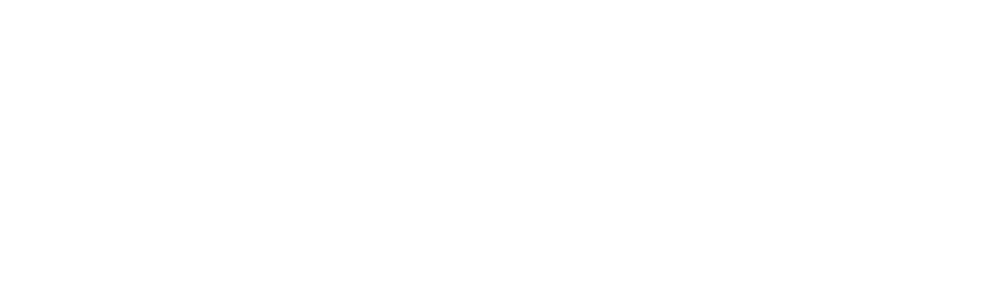
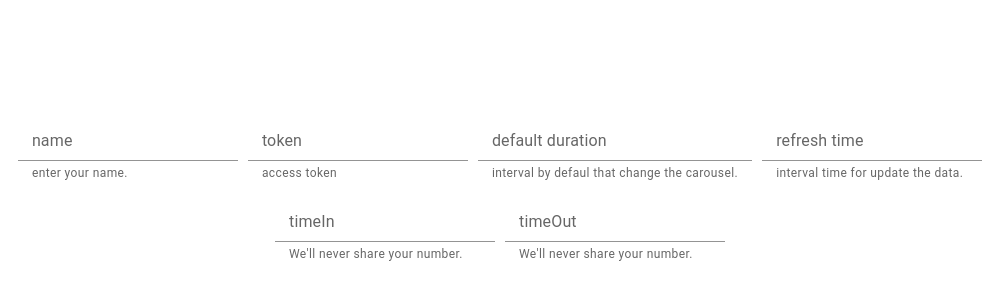
Before and after one commit to zenx5/screen-react, a React (Create React App) app: page /config in a window 1280 px wide. Before the commit this address led to /main. Shown: the part 132-432 px from the top of the page, without its empty margins (140-1130 px from the left). Built offline with nearby package versions, Linux system fonts and the light colour scheme; no server answers.

Commit message:
ultimos cambios a config

```diff
--- a/src/App.js
+++ b/src/App.js
@@ -10,12 +10,12 @@
   const url = window.location.href
 
   useEffect( () => {
-
+    if( url.indexOf('config')!==-1 ) return;
     if( items.length === 0 && url.indexOf('main')!==-1 ){
       navigate('/')
     }else{
       getItems()
-      setInterval(getItems, 30000)
+      setInterval(getItems, localStorage.getItem('intervalRefresh')||5000 )
       setTimeout(()=>{
         navigate('/main')
       },2000)
@@ -24,7 +24,7 @@
   }, [] );
 
   const getItems = () => {
-    fetch('https://loto.kavavdigital.com/wp-json/wp/v2/media')
+    fetch('https://localhost/wp-json/wp/v2/media')
       .then( response => response.json() )
       .then( json => {
           console.log(json);
@@ -38,7 +38,7 @@
       <Routes>
           <Route path="/main" element={<Slider items={items} />} />
           <Route path="/" element={<Load />} />
-          <Route path="/config" element={<Config />} />
+          <Route path="/config" element={<Config update />} />
       </Routes>
     </div>
   );
--- /dev/null
+++ b/src/components/ItemCarousel.jsx
@@ -0,0 +1,11 @@
+import { Paper } from '@mui/material'
+
+export default function ItemCarousel(props){
+
+    const { src } = props
+
+    return(<Paper>
+        <img style={{height:'100vh'}} alt="" src={src} />
+    </Paper>
+)
+}
--- a/src/routes/Config.jsx
+++ b/src/routes/Config.jsx
@@ -1,21 +1,61 @@
 import { useState } from 'react'
-import { LinearProgress, Box } from "@mui/material"
+import { LinearProgress, Box, FormControl, InputLabel, FormHelperText, Input } from "@mui/material"
 
 
-export default function Load(){
+export default function Config(){
     const [progress, setProgress] = useState(0)
 
     const styleContainer = {
         position: 'relative',
-        top: '50vh',
+        top: '30vh',
         width: '80%',
         left: '10%',
     }
 
+    const styleForm = {
+        margin: '5px',
+    }
 
+    const updateIntervalDuration = _ => {
+
+    }
+    const updateIntervalRefresh = _ => {}
 
     return(
         <Box style={styleContainer}>
-            <LinearProgress variant='determinate' value={progress}/>
-        </Box>)
+
+            <FormControl style={styleForm}>
+                <InputLabel htmlFor="name">name</InputLabel>
+                <Input id="name" aria-describedby="helper-text-name" />
+                <FormHelperText id="helper-text-name">enter your name.</FormHelperText>
+            </FormControl>
+            <FormControl style={styleForm}>
+                <InputLabel htmlFor="token">token</InputLabel>
+                <Input id="token" aria-describedby="helper-text-token" />
+                <FormHelperText id="helper-text-token">access token</FormHelperText>
+            </FormControl>
+
+            <FormControl style={styleForm}>
+                <InputLabel htmlFor="duration" onChange={updateIntervalDuration}>default duration</InputLabel>
+                <Input type="number" id="duration" aria-describedby="helper-text-duration" />
+                <FormHelperText id="helper-text-duration">interval by defaul that change the carousel.</FormHelperText>
+            </FormControl>
+            <FormControl style={styleForm}>
+                <InputLabel htmlFor="refresh" onChange={updateIntervalRefresh}>refresh time</InputLabel>
+                <Input type="number" id="refresh" aria-describedby="helper-text-refresh" />
+                <FormHelperText id="helper-text-refresh">interval time for update the data.</FormHelperText>
+            </FormControl>
+            <FormControl style={styleForm}>
+                <InputLabel htmlFor="number">timeIn</InputLabel>
+                <Input type="number" id="number" aria-describedby="my-helper-number" />
+                <FormHelperText id="my-helper-number">We'll never share your number.</FormHelperText>
+            </FormControl>
+            <FormControl style={styleForm}>
+                <InputLabel htmlFor="number">timeOut</InputLabel>
+                <Input type="number" id="number" aria-describedby="my-helper-number" />
+                <FormHelperText id="my-helper-number">We'll never share your number.</FormHelperText>
+            </FormControl>
+
+        </Box>
+    )
 }
--- a/src/routes/Slider.jsx
+++ b/src/routes/Slider.jsx
@@ -1,7 +1,8 @@
 
 import Carousel from 'react-material-ui-carousel'
-import { Paper } from '@mui/material'
+
 import { useNavigate } from 'react-router-dom'
+import ItemCarousel from '../components/ItemCarousel';
 
 
 
@@ -9,6 +10,7 @@
     const navigate = useNavigate();
     if( items.length === 0 ){
         navigate('/')
+        console.log("rederigido por items")
     }
 
 
@@ -17,27 +19,15 @@
 
     return (
         <Carousel
-            // index={index}
-            // onChange={handleChange}
-            interval={5000}
+            interval={localStorage.getItem('intervalSlider')||5000}
             animation="slide"
-             indicators={false}
-             stopAutoPlayOnHover={false}
-            // swipe
+            indicators={false}
+            stopAutoPlayOnHover={false}
             className="my-carousel"
         >
             {
-                items.map( (item, i) => <Item key={item.id} item={item} /> )
+                items.map( (item, i) => <ItemCarousel key={item.id} src={item.source_url} /> )
             }
         </Carousel>
     )
 }
-
-function Item(props)
-{
-    return (
-        <Paper>
-            <img style={{height:'100vh'}} alt="" src={props.item.source_url} />
-        </Paper>
-    )
-}
```
